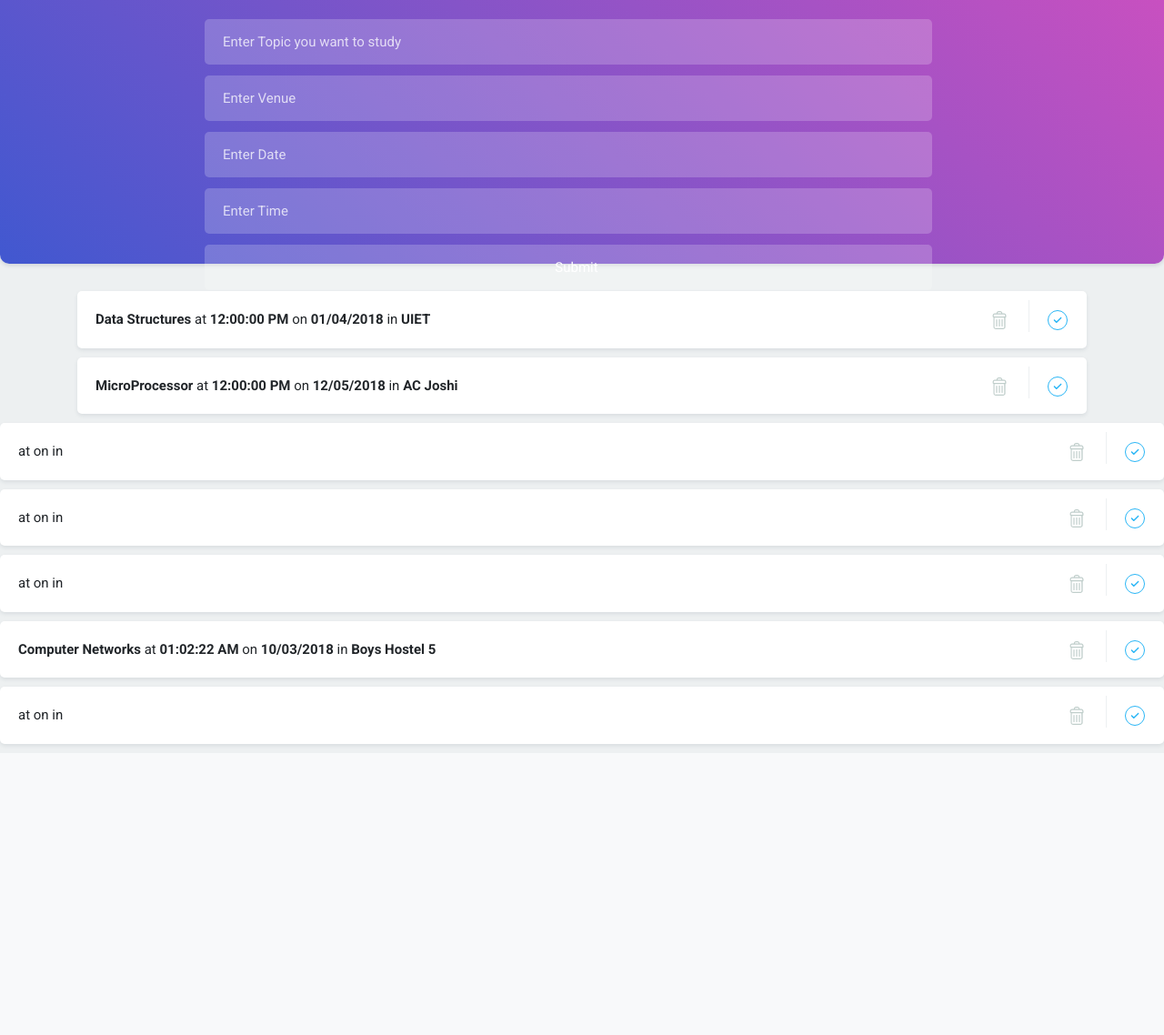
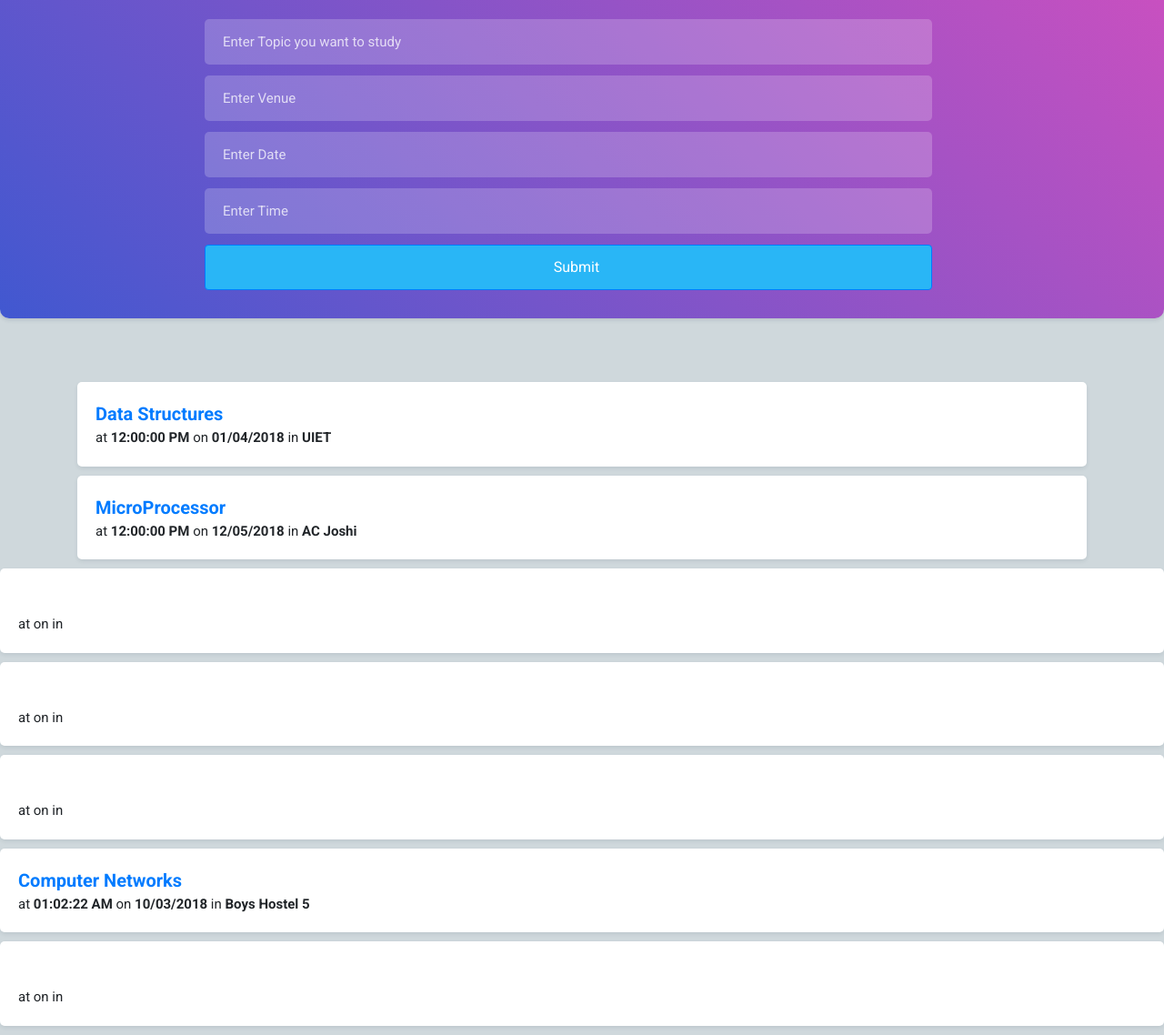
Before and after one commit to gurpreetsingh00885/studyclub, a Django app: page /site/groups/ in a window 1280 px wide. Shown: the whole page at 91% size. Before the commit the page ends 823 px from the top, so only its background shows below. Run offline with Django 3.2, Linux system fonts and the light colour scheme; a user stored in the database is signed in; data comes from the database, SQL or seed files in the repository; both versions use the stored data as it was after the commit; some libraries are stand-ins or nearby versions.

Commit message:
Change UI

```diff
--- a/studyclub/static/home/css/studyGroups.css
+++ b/studyclub/static/home/css/studyGroups.css
@@ -1,7 +1,9 @@
 @charset "utf-8";
 body{
-  background: #edf0f1;
-  padding: 300px 0 0 0;
+  background: #CFD8DC;
+  padding: 400px 0 0 0;
+  height: 100%;
+  margin: 0;
 }
 
 body,input,button{
@@ -14,7 +16,7 @@
 
 header {
 
-  height: 290px;
+  height: 350px;
   position: fixed;
   padding: 15px;
 
--- a/studyclub/static/home/css/vidSearch.css
+++ b/studyclub/static/home/css/vidSearch.css
@@ -1,12 +1,12 @@
 body{
-	background: -webkit-linear-gradient(-180deg, #360033, #0b8793);
+	background: -webkit-linear-gradient(-180deg, #c850c0, #4158d0);
 }
 
 .card{
 	margin-top: 100px;
 	border-radius: 10px;
 	width: 750px;
-	height: 450px;
+	height: 0px;
 }
 
 .card-header{
--- a/templates/home/index.html
+++ b/templates/home/index.html
@@ -21,7 +21,7 @@
 	 <p>Make groups for better studies! Working with your peers in a study group gives you an excellent opportunity to hone your people skills.</p>
   </div>
 </div><br><br>
-<a href="login.html"><button type="submit">Login</button></a><br><br>
+<a href="/site/login/"><button type="submit">Login</button></a><br><br>
 <a href="/site/vsearch/"><button type="submit">Video Search</button>
   </center>
 
--- a/templates/home/studyGroup.html
+++ b/templates/home/studyGroup.html
@@ -23,7 +23,7 @@
       <input type="text" name="time" id="time" placeholder="Enter Time">
 
 <center>
-      <input type="submit" name="" id="add" text="submit"/>
+      <input type="submit" name="" id="add" text="submit" class="btn btn-primary" />
     </form>
     </center>
 
@@ -45,14 +45,8 @@
 
 <div class="card">
       <div class="card-body">
-        <b>{{object.topic}}</b> at <b>{{object.time}}</b> on <b>{{object.date}}</b> in <b>{{object.venue}}</b>
+        <b style="font-size: 20px; color: #007bff">{{object.topic}}</b><br> at <b>{{object.time}}</b> on <b>{{object.date}}</b> in <b>{{object.venue}}</b>
         <div class="button">
-        <button class="remove">
-<svg version="1.1" id="Layer_1" xmlns="http://www.w3.org/2000/svg" xmlns:xlink="http://www.w3.org/1999/xlink" x="0px" y="0px" viewBox="0 0 22 22" style="enable-background:new 0 0 22 22;" xml:space="preserve"> <g> <g> <path class="fill" d="M16.1,3.6h-1.9V3.3c0-1.3-1-2.3-2.3-2.3h-1.7C8.9,1,7.8,2,7.8,3.3v0.2H5.9c-1.3,0-2.3,1-2.3,2.3v1.3 c0,0.5,0.4,0.9,0.9,1v10.5c0,1.3,1,2.3,2.3,2.3h8.5c1.3,0,2.3-1,2.3-2.3V8.2c0.5-0.1,0.9-0.5,0.9-1V5.9 C18.4,4.6,17.4,3.6,16.1,3.6z M9.1,3.3c0-0.6,0.5-1.1,1.1-1.1h1.7c0.6,0,1.1,0.5,1.1,1.1v0.2H9.1V3.3z M16.3,18.7 c0,0.6-0.5,1.1-1.1,1.1H6.7c-0.6,0-1.1-0.5-1.1-1.1V8.2h10.6L16.3,18.7L16.3,18.7z M17.2,7H4.8V5.9c0-0.6,0.5-1.1,1.1-1.1h10.2 c0.6,0,1.1,0.5,1.1,1.1V7z"/> </g> <g> <g> <path class="fill" d="M11,18c-0.4,0-0.6-0.3-0.6-0.6v-6.8c0-0.4,0.3-0.6,0.6-0.6s0.6,0.3,0.6,0.6v6.8C11.6,17.7,11.4,18,11,18z"/> </g> <g> <path class="fill" d="M8,18c-0.4,0-0.6-0.3-0.6-0.6v-6.8C7.4,10.2,7.7,10,8,10c0.4,0,0.6,0.3,0.6,0.6v6.8C8.7,17.7,8.4,18,8,18z" /> </g> <g> <path class="fill" d="M14,18c-0.4,0-0.6-0.3-0.6-0.6v-6.8c0-0.4,0.3-0.6,0.6-0.6c0.4,0,0.6,0.3,0.6,0.6v6.8 C14.6,17.7,14.3,18,14,18z"/> </g> </g> </g> </svg>
-        </button>
-        <button class="complete">
-<svg version="1.1" id="Layer_1" xmlns="http://www.w3.org/2000/svg" xmlns:xlink="http://www.w3.org/1999/xlink" x="0px" y="0px" viewBox="0 0 22 22" style="enable-background:new 0 0 22 22;" xml:space="preserve"> <rect y="0" class="nofill" width="22" height="22"/> <g> <path class="fill" d="M9.7,14.4L9.7,14.4c-0.2,0-0.4-0.1-0.5-0.2l-2.7-2.7c-0.3-0.3-0.3-0.8,0-1.1s0.8-0.3,1.1,0l2.1,2.1l4.8-4.8 c0.3-0.3,0.8-0.3,1.1,0s0.3,0.8,0,1.1l-5.3,5.3C10.1,14.3,9.9,14.4,9.7,14.4z"/> </g> </svg>
-        </button>
         </div>
       </div>
     </div>
```
Also changed, not shown: db.sqlite3.
